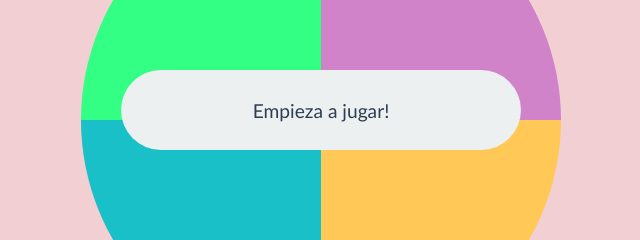
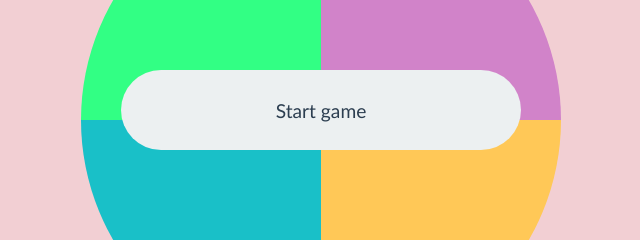
Before and after one commit to medicenmonn/MiniJuegoSimonDice, a plain HTML site: page index.html in a window 1280 px wide. Shown: the part 280-520 px from the top of the page, 319-959 px from the left. Drawn offline with nearby package versions, Linux system fonts and the light colour scheme.

Commit message:
mejoras al css

```diff
--- a/estilos.css
+++ b/estilos.css
@@ -74,7 +74,7 @@ body {
     left: calc(50% - 200px);
     border-width: inherit;
     font-family: unset;
-    border-style: hidden;
+
   }
 
 
--- a/index.html
+++ b/index.html
@@ -7,12 +7,13 @@
 
   </head>
   <body>
+
     <div class="gameboard">
       <div id="verde" class="color verde left" data-color="verde"></div>
       <div id="violeta" class="color violeta right" data-color="violeta"></div>
       <div id="azul" class="color azul left" data-color="azul"></div>
       <div id="amarillo" class="color amarillo right" data-color="amarillo"></div>
-      <button id="btnEmpezar" class="btn-start" onclick="empezarJuego()">Empieza a jugar!</button>
+      <button id="btnEmpezar" class="btn-start" onclick="empezarJuego()">Start game</button>
     </div>
 
     <script src="https://cdnjs.cloudflare.com/ajax/libs/sweetalert/2.1.2/sweetalert.min.js"></script>
```
Also changed, not shown: index.js (line endings or trailing spaces).
